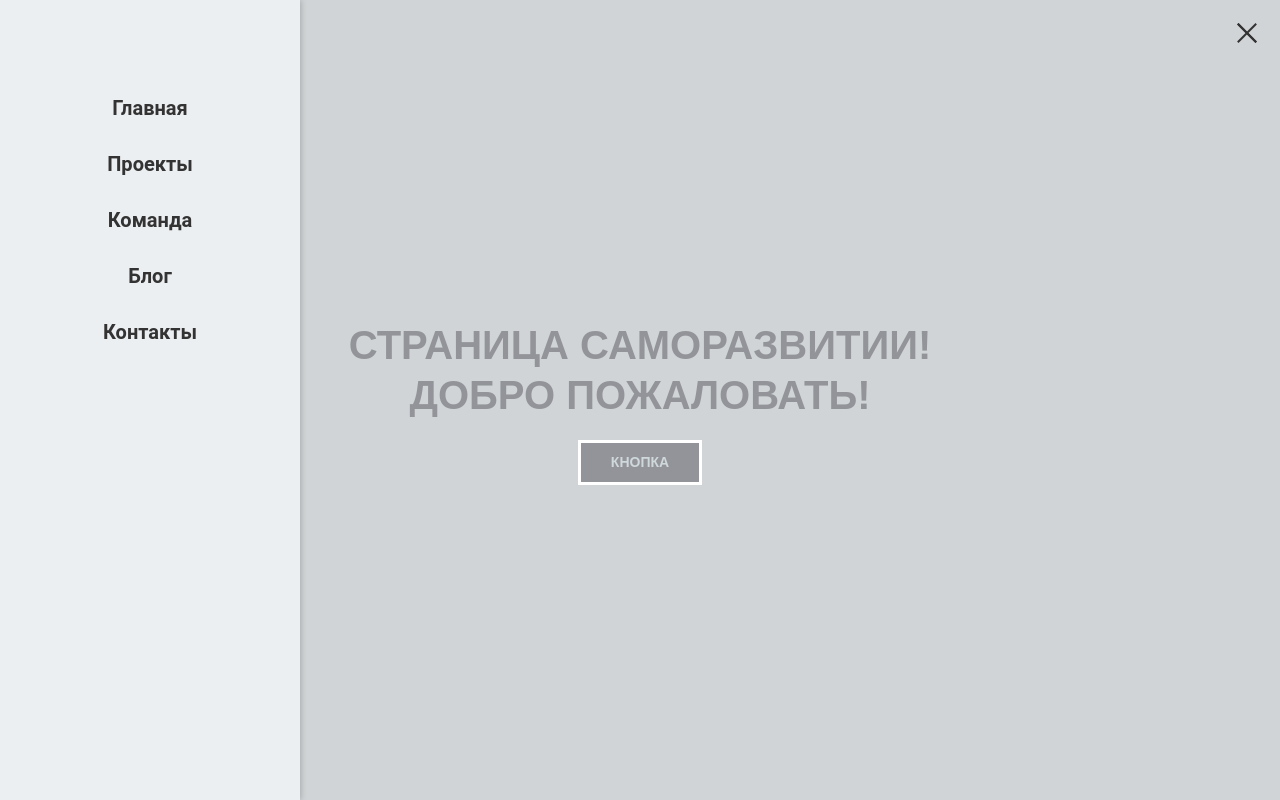
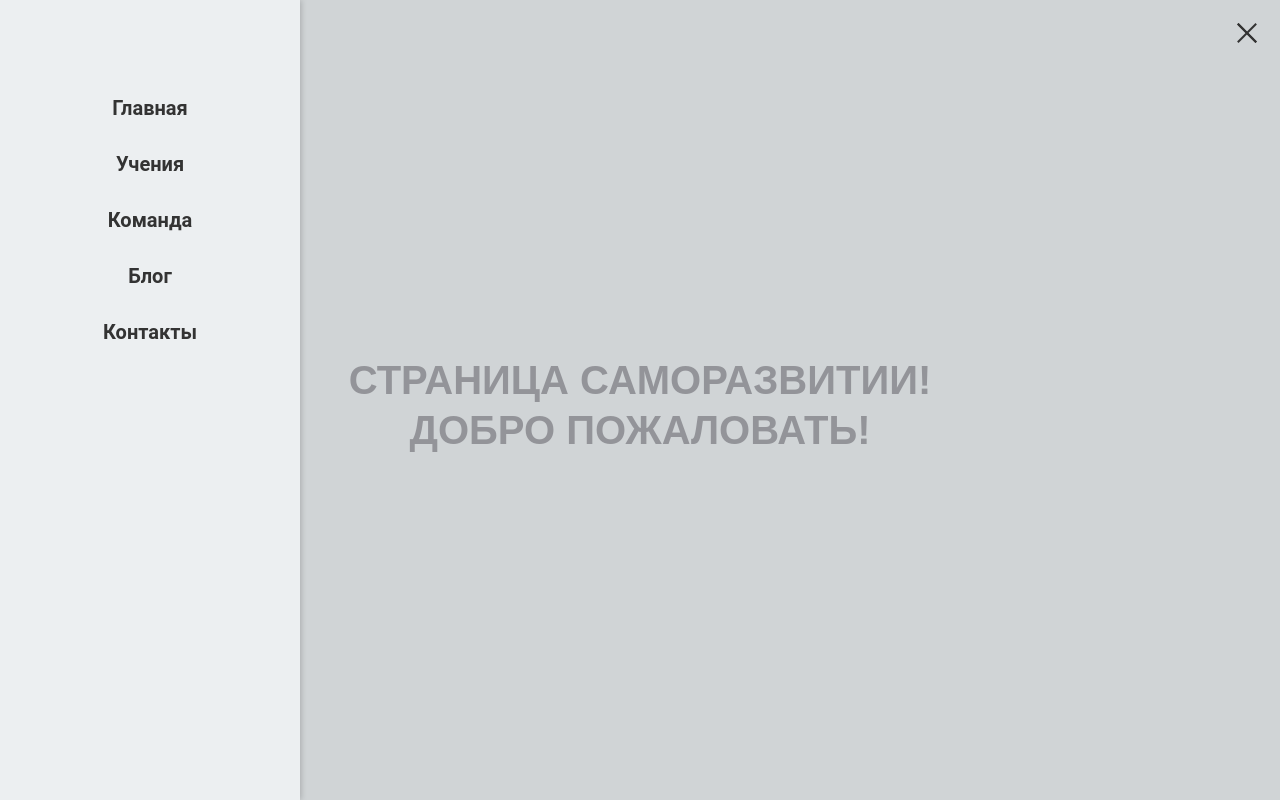
Before and after one commit to azimbek2006/inje, a plain HTML site: page index.html in a window 1280 px wide. Both pictures are taken after a click on the label 1247 px from the left and 33 px from the top of the page. Drawn offline with Linux system fonts and the light colour scheme.

Commit message:
Add files via upload

```diff
--- a/app.js
+++ b/app.js
@@ -0,0 +1 @@
+// alert("Ты вошла в страницу для саморазвития?");
--- a/index.html
+++ b/index.html
@@ -17,7 +17,7 @@
             </label>
             <ul class="menu__box">
               <li><a class="menu__item" href="#">Главная</a></li>
-              <li><a class="menu__item" href="#">Проекты</a></li>
+              <li><a class="menu__item" href="https://azimbek2006.github.io/self/">Учения</a></li>
               <li><a class="menu__item" href="#">Команда</a></li>
               <li><a class="menu__item" href="#">Блог</a></li>
               <li><a class="menu__item" href="#">Контакты</a></li>
@@ -29,15 +29,13 @@
 
 
 <div class="intro">
-    <div class="cont">
-        <div class="intro__inner">
-             <div class="intro__title">Страница саморазвитии!</div>
-            <h1 class="intro__title">Добро пожаловать!</h1>
-            <a class="btn" href="#">Кнопка</a>
-        </div>
-    </div>
+      <div class="intro__inner">
+          <div class="intro__title">Страница саморазвитии!</div>
+          <h1 class="intro__title">Добро пожаловать!</h1>
+      </div>
+</div>
 
 
-
+  <script src="app.js"></script>
 </body>
 </html>
```
